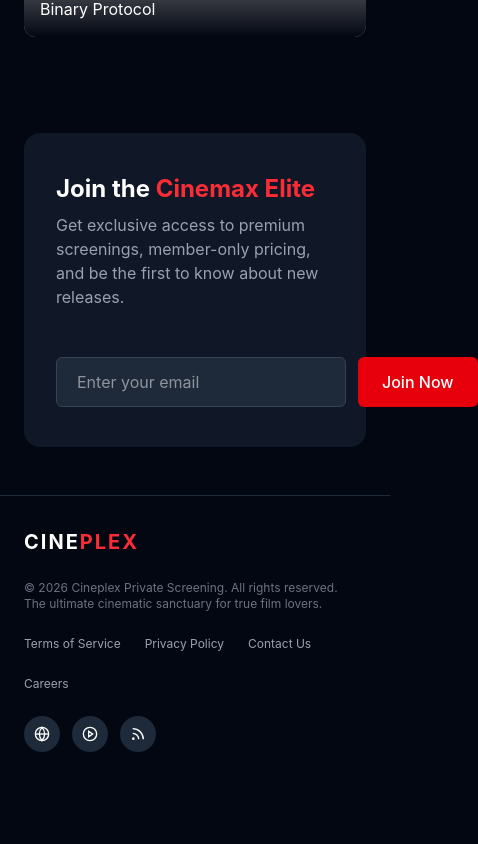
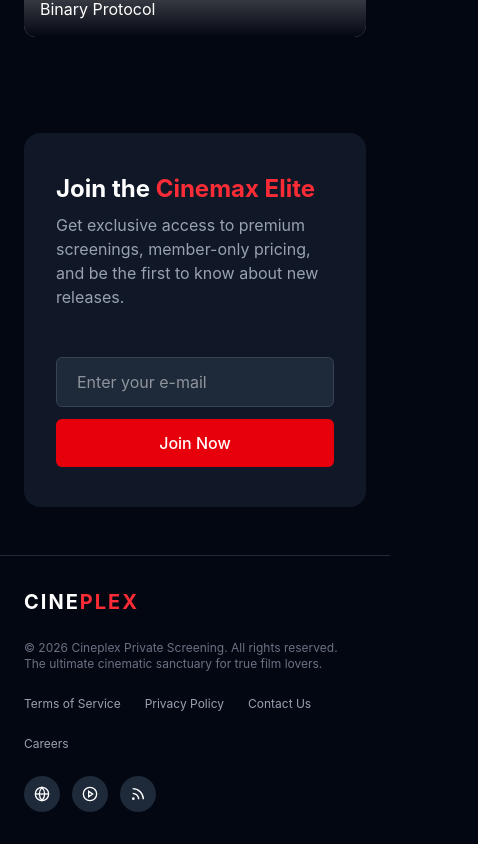
Before and after one commit to brunoricardolsouza/Bilheteria-React, a React (Vite) app in the folder bilheteria-cinema/: page / in a window 390 px wide. Shown: the part 1845-2689 px from the top of the page, 478 px wide, since content can reach past the window. Before the commit the page ends 2629 px from the top, so only its background shows below. Built offline with nearby package versions, Linux system fonts and the light colour scheme; grey boxes are pictures that could not be loaded.

Commit message:
inplement/zod-and-react-hook-form
in this commit was implemented zod and react hook form to tratament of forms on this project

```diff
--- a/bilheteria-cinema/package.json
+++ b/bilheteria-cinema/package.json
@@ -11,11 +11,14 @@
     "type-check": "tsc --noEmit"
   },
   "dependencies": {
+    "@hookform/resolvers": "^5.7.1",
     "@tailwindcss/vite": "^4.3.3",
     "react": "^19.2.7",
     "react-dom": "^19.2.7",
+    "react-hook-form": "^7.84.0",
     "react-router-dom": "^7.18.1",
-    "tailwindcss": "^4.3.3"
+    "tailwindcss": "^4.3.3",
+    "zod": "^4.4.3"
   },
   "devDependencies": {
     "@eslint/js": "^10.0.1",
--- /dev/null
+++ b/bilheteria-cinema/src/Schemas/newsletter.ts
@@ -0,0 +1,7 @@
+import { z } from "zod";
+
+export const newSletterSchema = z.object({
+  email: z.string().email("Digite um e-mail válido!"),
+});
+
+export type NewSletterSchema = z.infer<typeof newSletterSchema>;
--- a/bilheteria-cinema/src/data/snacks.js
+++ b/bilheteria-cinema/src/data/snacks.ts
@@ -78,7 +78,7 @@
   },
 ];
 
-export const snackCategories = [
+export const snackCategories: string[] = [
   "Todos",
   "Pipoca",
   "Combos",
--- a/bilheteria-cinema/src/pages/HomePage.tsx
+++ b/bilheteria-cinema/src/pages/HomePage.tsx
@@ -1,26 +1,36 @@
+import { useMemo, useState } from "react";
+import { useForm } from "react-hook-form";
+import { zodResolver } from "@hookform/resolvers/zod";
 import { Link } from "react-router-dom";
 import { movies, genres, getFeaturedMovie } from "../data/movies";
 import MovieCard from "../components/movie/MovieCard";
-import { useMemo, useState, type FormEvent, type ChangeEvent } from "react";
+import { newSletterSchema, type NewSletterSchema } from "../Schemas/newsletter";
 
 const HomePage = () => {
   const featured = getFeaturedMovie();
   const [activeGenre, setActiveGenre] = useState("Todos");
   const popular = movies.slice(1, 4);
-  const [email, setEmail] = useState("");
   const [subscribed, setSubscribed] = useState(false);
+
+  const {
+    register,
+    handleSubmit,
+    formState: { errors, isSubmitting },
+    reset,
+  } = useForm<NewSletterSchema>({
+    resolver: zodResolver(newSletterSchema),
+  });
+
+  const onSubscribe = (data: NewSletterSchema) => {
+    console.log("Inscrito", data.email); //mock, ainda não é verdadeiramente o back-end
+    setSubscribed(true);
+    reset;
+  };
 
   const nowShowing = useMemo(() => {
     if (activeGenre === "Todos") return movies;
     return movies.filter((movie) => movie.genre.includes(activeGenre));
   }, [activeGenre]);
-
-  const handleSubscribe = (e: FormEvent<HTMLFormElement>) => {
-    e.preventDefault();
-    if (!email.trim()) return;
-    setSubscribed(true);
-    setEmail("");
-  };
 
   if (!featured) {
     return (
@@ -159,26 +169,31 @@
           </div>
           <div className="flex flex-col gap-2 w-full lg:w-auto">
             <form
-              onSubmit={handleSubscribe}
-              className="flex gap-3 w-full lg:w-auto"
+              onSubmit={handleSubmit(onSubscribe)}
+              className="flex flex-col sm:flex-row gap-3 w-full lg:w-auto"
+              noValidate
             >
-              <input
-                type="email"
-                value={email}
-                onChange={(e: ChangeEvent<HTMLInputElement>) =>
-                  setEmail(e.target.value)
-                }
-                placeholder="Enter your email"
-                className="flex-1 lg:w-72 bg-gray-800 border border-gray-700 rounded-md px-5 py-3 text-base focus:outline-none focus:border-red-500"
-              />
+              <div className="flex-1 lg:w-72">
+                <input
+                  type="email"
+                  {...register("email")}
+                  placeholder="Enter your e-mail"
+                  className="w-full bg-gray-800 border border-gray-700 rounded-md px-5 py-3 text-base focus:outline-none focus:border-red-500"
+                />
+                {errors.email && (
+                  <p className="text-red-400b text-xs mt-1">
+                    {errors.email.message}
+                  </p>
+                )}
+              </div>
               <button
                 type="submit"
-                className="bg-red-600 hover:bg-red-700 text-white text-base font-medium px-6 py-3 rounded-md transition-colors whitespace-nowrap"
+                disabled={isSubmitting}
+                className="bg-red-600 hover:bg-red-700 text-white text-base font-medium px-6 py-3 rounded-md transition-colors whitespace-nowrap disabled:opacity-50 "
               >
                 Join Now
               </button>
             </form>
-
             {subscribed && (
               <p className="text-green-400 text-sm">Inscrito com sucesso! 🎉</p>
             )}
--- a/package.json
+++ b/package.json
@@ -1,5 +1,8 @@
 {
   "devDependencies": {
     "typescript": "^7.0.2"
+  },
+  "dependencies": {
+    "zod": "^4.4.3"
   }
 }
```
Also changed, not shown: 2 other files (tests, documents, lock files or other folders).
